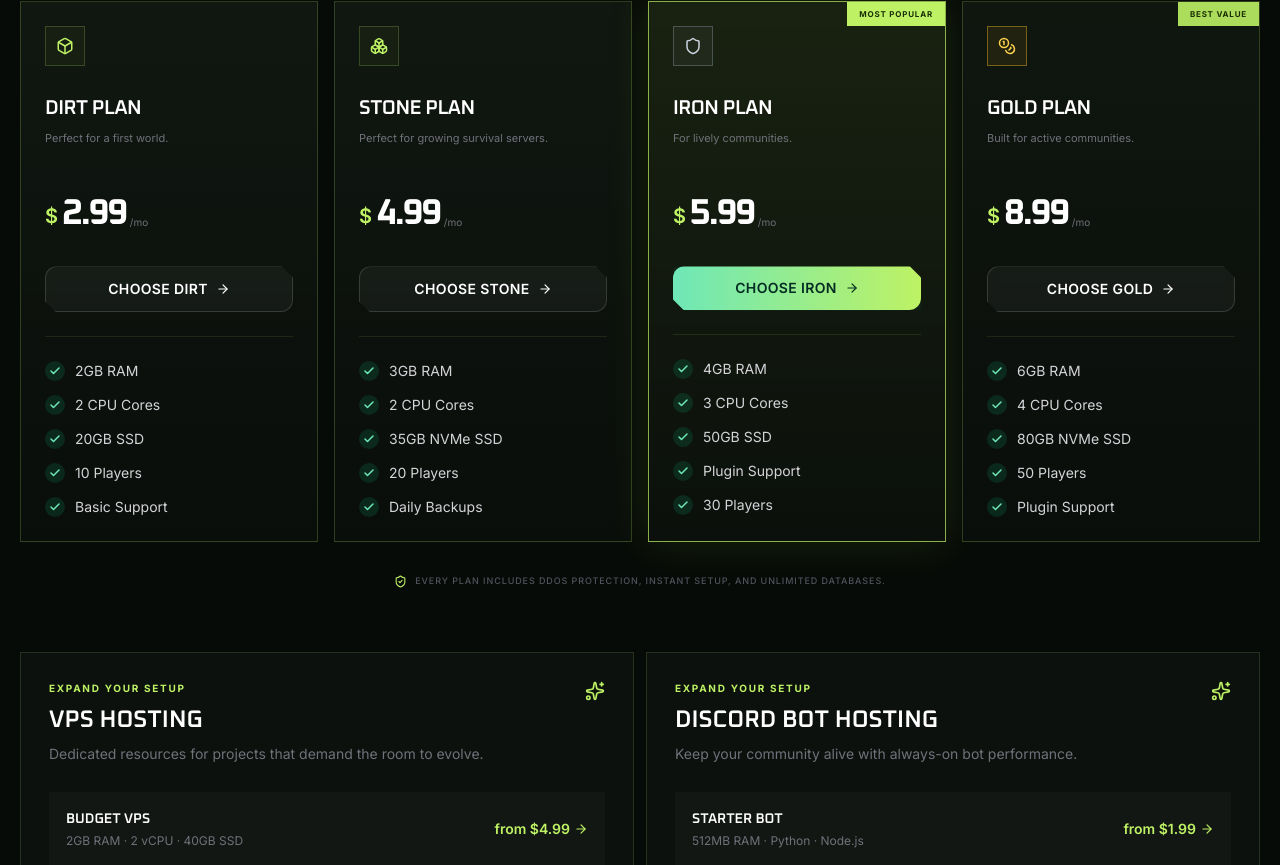
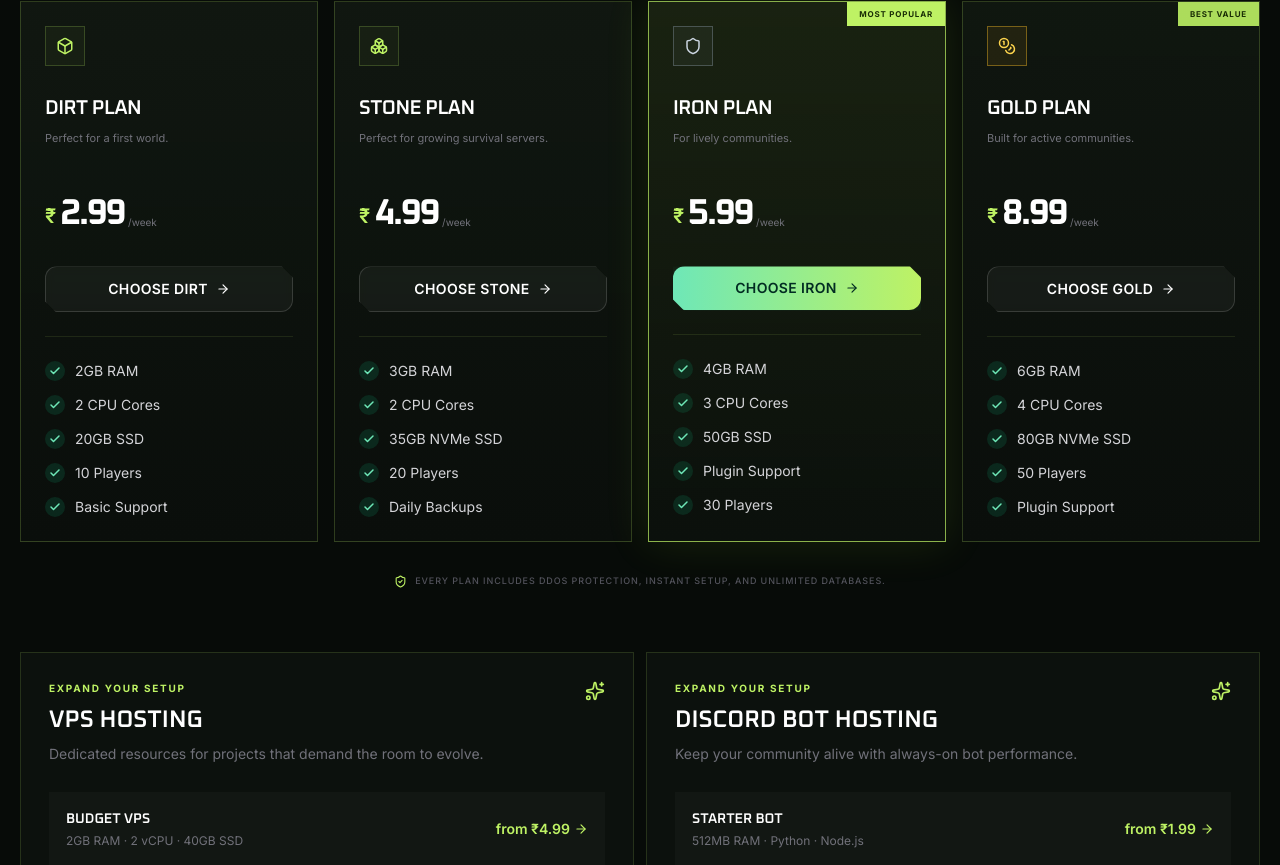
Before and after one commit to UnknownX-D/Crazy-Cloud, a React (Vite) app: page / in a window 1280 px wide. Shown: the part 2935-3800 px from the top of the page. Built offline with nearby package versions, Linux system fonts and the light colour scheme.

Commit message:
Updated site

```diff
--- a/src/components/Pricing.tsx
+++ b/src/components/Pricing.tsx
@@ -11,7 +11,7 @@ export function Pricing() {
         {plan.badge && <span className={`absolute right-0 top-0 px-3 py-1.5 text-[8px] font-bold uppercase tracking-[.1em] ${plan.featured ? 'bg-lime-300 text-lime-950' : 'bg-lime-300/90 text-lime-950'}`}>{plan.badge}</span>}
         <span className={`grid h-10 w-10 place-items-center border ${plan.iconStyle || 'border-lime-300/20 bg-lime-300/[.04] text-lime-300'}`}><Icon size={18} /></span>
         <h3 className="mt-7 font-display text-xl font-semibold uppercase tracking-tight text-white">{plan.name} Plan</h3><p className="mt-2 text-[11px] text-zinc-500">{plan.detail}.</p>
-        <div className="mt-12 flex items-end gap-1"><span className="mb-1 text-xl font-semibold text-lime-300">$</span><span className="font-display text-4xl font-bold tracking-[-.06em] text-white">{plan.price}</span><span className="mb-1 text-[10px] text-zinc-500">/mo</span></div>
+        <div className="mt-12 flex items-end gap-1"><span className="mb-1 text-xl font-semibold text-lime-300">₹</span><span className="font-display text-4xl font-bold tracking-[-.06em] text-white">{plan.price}</span><span className="mb-1 text-[10px] text-zinc-500">/week</span></div>
         <a href="https://discord.gg/5AspwFP8Yj" target="_blank" rel="noreferrer" className="mt-8"><Button variant={plan.featured ? 'primary' : 'secondary'} className={`clip-button w-full rounded-none py-3 text-[10px] uppercase tracking-wide ${!plan.featured ? 'border-lime-300/20' : ''}`}>Choose {plan.name} <ArrowRight size={14} /></Button></a>
         <div className="my-6 h-px bg-lime-300/10" /><ul className="space-y-3.5 flex-1">{plan.features.map(feature => <CheckLine key={feature}>{feature}</CheckLine>)}</ul>
       </motion.article> })}
@@ -22,7 +22,7 @@ export function Pricing() {
 }
 
 function MiniPlanGroup({ id, title, description, plans }: { id: string; title: string; description: string; plans: typeof miniPlans.vps }) {
-  return <article id={id} className="scroll-mt-28 border border-lime-300/15 bg-[#0c110d] p-6 sm:p-7"><div className="mb-7 flex items-start justify-between"><div><p className="text-[10px] font-bold tracking-[.17em] text-lime-300">EXPAND YOUR SETUP</p><h3 className="mt-2 font-display text-2xl font-semibold uppercase text-white">{title}</h3><p className="mt-2 text-sm text-zinc-500">{description}</p></div><Sparkles className="text-lime-300" size={20} /></div><div className="space-y-2">{plans.map(plan => <div key={plan.name} className="group flex flex-col gap-3 border border-transparent bg-[#ffffff]/[.025] p-4 transition hover:border-lime-300/20 hover:bg-lime-300/[.035] sm:flex-row sm:items-center sm:justify-between"><div><p className="font-display text-sm font-semibold uppercase text-white">{plan.name}</p><p className="mt-1 text-xs text-zinc-500">{plan.specs.join('  ·  ')}</p></div><a href="#contact" className="flex items-center gap-1 text-sm font-semibold text-lime-300">from ${plan.price}<ArrowRight size={14} className="transition group-hover:translate-x-1" /></a></div>)}</div></article>
+  return <article id={id} className="scroll-mt-28 border border-lime-300/15 bg-[#0c110d] p-6 sm:p-7"><div className="mb-7 flex items-start justify-between"><div><p className="text-[10px] font-bold tracking-[.17em] text-lime-300">EXPAND YOUR SETUP</p><h3 className="mt-2 font-display text-2xl font-semibold uppercase text-white">{title}</h3><p className="mt-2 text-sm text-zinc-500">{description}</p></div><Sparkles className="text-lime-300" size={20} /></div><div className="space-y-2">{plans.map(plan => <div key={plan.name} className="group flex flex-col gap-3 border border-transparent bg-[#ffffff]/[.025] p-4 transition hover:border-lime-300/20 hover:bg-lime-300/[.035] sm:flex-row sm:items-center sm:justify-between"><div><p className="font-display text-sm font-semibold uppercase text-white">{plan.name}</p><p className="mt-1 text-xs text-zinc-500">{plan.specs.join('  ·  ')}</p></div><a href="#contact" className="flex items-center gap-1 text-sm font-semibold text-lime-300">from ₹{plan.price}<ArrowRight size={14} className="transition group-hover:translate-x-1" /></a></div>)}</div></article>
 }
 
 export function Comparison() {
--- a/src/data/siteData.ts
+++ b/src/data/siteData.ts
@@ -59,10 +59,10 @@ export const stats = [
 ]
 
 export const comparisonRows = [
-  ['Dirt', '2GB', '2 Cores', '20GB SSD', '10', 'Basic', 'Starter Tier'],
-  ['Stone', '3GB', '2 Cores', '35GB NVMe SSD', '20', 'Standard', 'Survival Tier'],
-  ['Iron', '4GB', '3 Cores', '50GB SSD', '30', 'Standard', 'Community Tier'],
-  ['Gold', '6GB', '4 Cores', '80GB NVMe SSD', '50', 'Standard', 'Advanced Tier'],
+  ['Starter', '4GB', '200% CPU', '30GB SSD', 'Small', 'Basic', 'Starter Tier'],
+  ['Pro', '6GB', '300% CPU', '60GB SSD', 'Medium', 'Priority', 'Community Tier'],
+  ['Elite', '8GB', '400% CPU', '80GB SSD', 'Large', 'Advanced', 'Network Tier'],
+  ['Supreme', '12GB', '700% CPU', '100GB SSD', 'Unlimited', 'Premium', 'Enterprise Tier'],
 ]
 
 export const footerGroups = [
```
